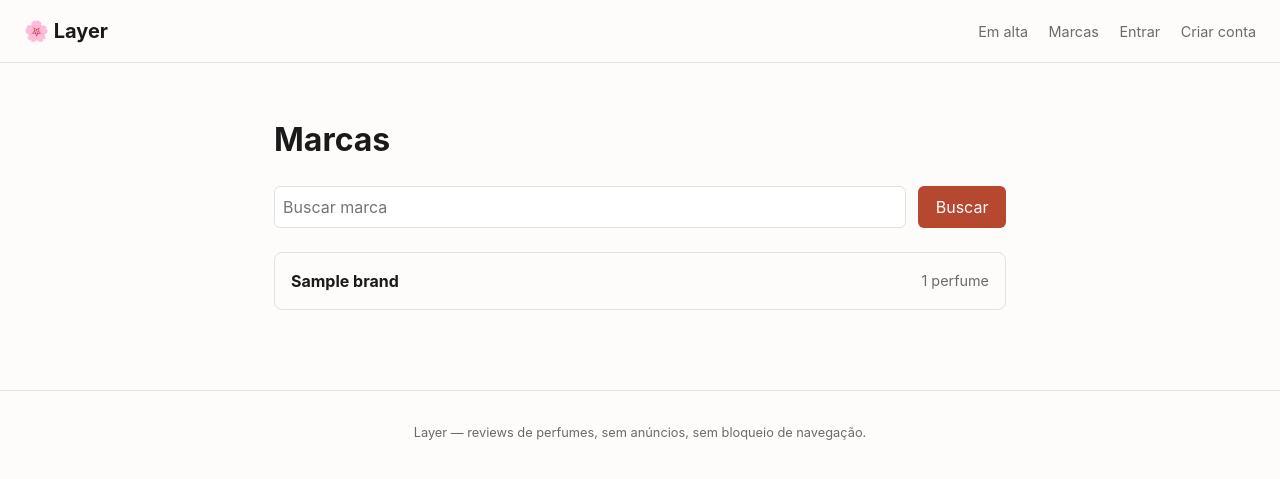
After one commit to tassohenrique/layer, a Django app: page /marcas/ in a window 1280 px wide. The commit adds this page. Shown: the top 479 px of the page. Run offline with Django 5.2, Linux system fonts and the light colour scheme; tables that the repository leaves empty hold one stand-in row (values such as "Sample post").

Commit message:
Adiciona templates do diretório de marcas + link no nav
brand_list.html e brand_detail.html seguindo o padrão visual das
páginas de perfume/em-alta. Link "Marcas" no nav ao lado de "Em alta".

Co-Authored-By: Claude Sonnet 5 <noreply@anthropic.com>

```diff
--- /dev/null
+++ b/catalog/templates/catalog/brand_list.html
@@ -0,0 +1,36 @@
+{% extends "base.html" %}
+{% block title %}Marcas — Layer{% endblock %}
+{% block content %}
+<h1>Marcas</h1>
+
+<form method="get" style="display:flex; gap:0.75rem; flex-wrap:wrap; margin-top:1rem;">
+    <input
+        type="text" name="q" value="{{ query }}"
+        placeholder="Buscar marca"
+        style="flex:1; min-width:220px;"
+    >
+    <button type="submit">Buscar</button>
+    {% if query %}
+        <a href="{% url 'catalog:brand_list' %}" style="align-self:center; color:var(--muted);">Limpar</a>
+    {% endif %}
+</form>
+
+<div style="display:flex; flex-direction:column; gap:0.75rem; margin-top:1.5rem;">
+    {% for brand in brands %}
+        <a href="{{ brand.get_absolute_url }}" style="text-decoration:none; color:inherit;">
+            <div style="display:flex; justify-content:space-between; align-items:center; border:1px solid var(--border); border-radius:8px; padding:1rem;">
+                <strong>{{ brand.name }}</strong>
+                <span style="color:var(--muted); font-size:0.9rem;">
+                    {{ brand.perfume_count }} perfume{{ brand.perfume_count|pluralize }}
+                </span>
+            </div>
+        </a>
+    {% empty %}
+        {% if query %}
+            <p>Nenhuma marca encontrada pra essa busca.</p>
+        {% else %}
+            <p>Nenhuma marca cadastrada ainda.</p>
+        {% endif %}
+    {% endfor %}
+</div>
+{% endblock %}
--- a/templates/base.html
+++ b/templates/base.html
@@ -51,6 +51,7 @@
     <a class="brand" href="{% url 'catalog:perfume_list' %}">🌸 Layer</a>
     <nav>
         <a href="{% url 'catalog:trending' %}">Em alta</a>
+        <a href="{% url 'catalog:brand_list' %}">Marcas</a>
         {% if user.is_authenticated %}
             <a href="{% url 'favorites:favorite_list' %}">Minha lista</a>
             <a href="{% url 'accounts:profile' %}">{{ user.profile.name }}</a>
```
Also changed, not shown: catalog/templates/catalog/brand_detail.html (added, +32 -0 lines).
